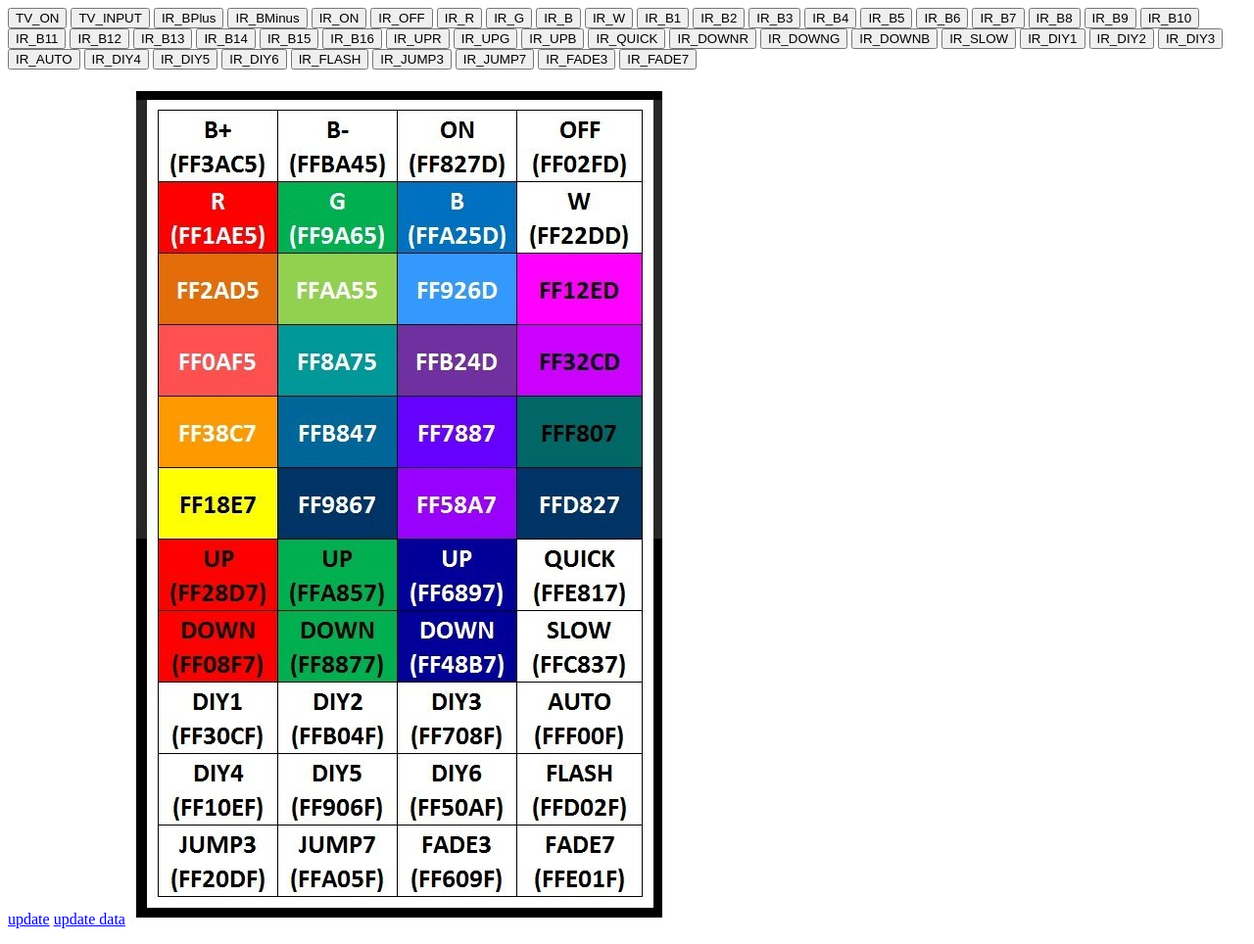
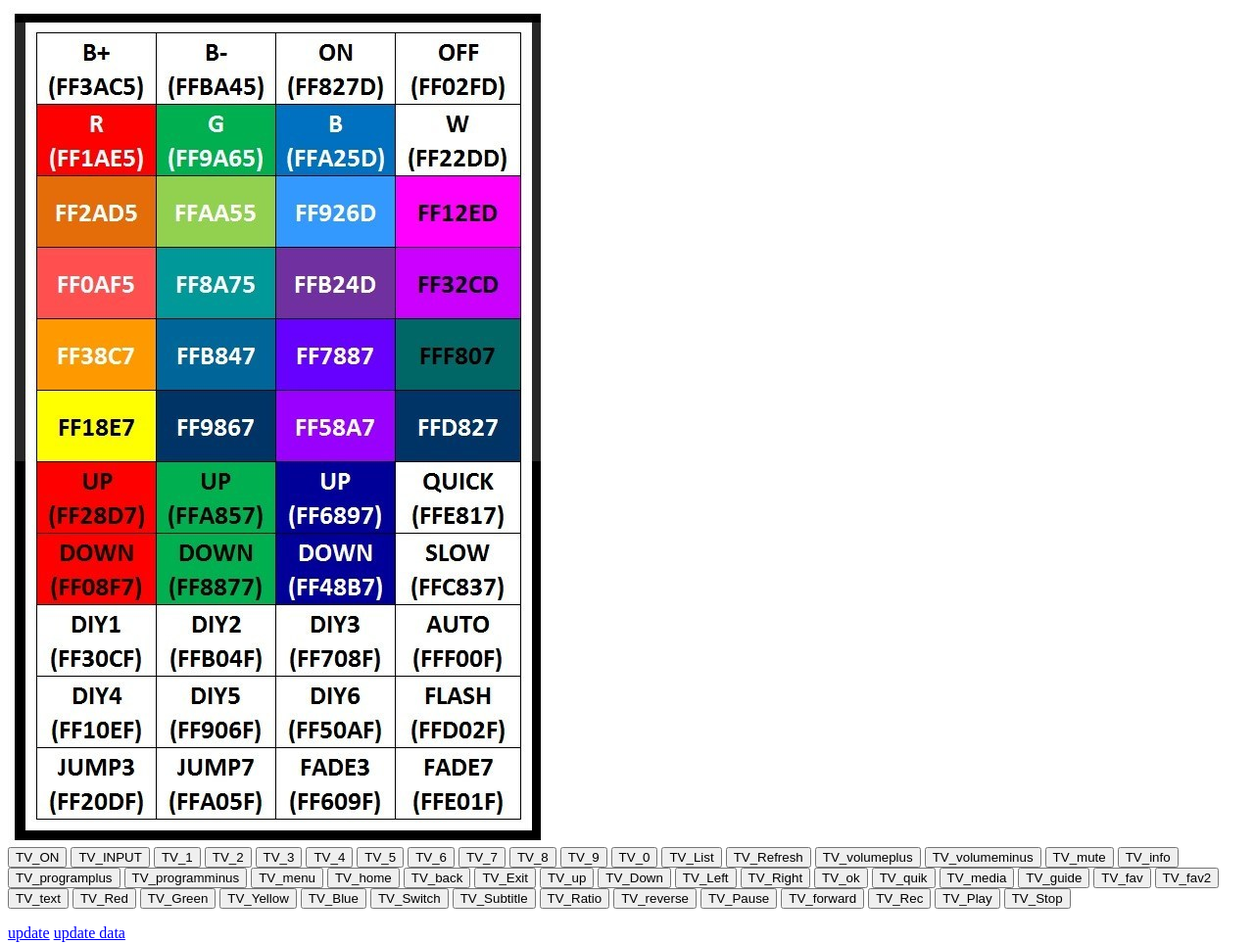
Before and after one commit to williambuttenham/arcade-ir-blaster, a plain HTML site: page data/index.html in a window 1280 px wide. Shown: the whole page at 98% size. Drawn offline with Linux system fonts and the light colour scheme.

Commit message:
new commands

```diff
--- a/data/index.html
+++ b/data/index.html
@@ -1,52 +1,120 @@
+<html>
+
+<head>
+    <script>
+        function submitform(button) {
+            document.getElementById('command').value = button;
+            document.formmap.submit();
+        }
+    </script>
+</head>
+
+<body>
+    <form name="formmap" action="/command" method="POST">
+        <input type='hidden' id='command' name="data" />
+    </form>
+
+    <img src="44keyIRRemoteCodes.jpg" usemap="#disp_map">
+
+    <map name="disp_map">
+        <area onClick="submitform('IR_BPlus')" href="#" coords="30,25,152,98" shape="rect">
+        <area onClick="submitform('IR_BMinus')" href="#" coords="152,25,272,98" shape="rect">
+        <area onClick="submitform('IR_ON')" href="#" coords="273,25,395,98" shape="rect">
+        <area onClick="submitform('IR_OFF')" href="#" coords="395,25,523,98" shape="rect">
+        <area onClick="submitform('IR_R')" href="#" coords="30,98,152,171" shape="rect">
+        <area onClick="submitform('IR_G')" href="#" coords="152,98,272,171" shape="rect">
+        <area onClick="submitform('IR_B')" href="#" coords="273,98,395,171" shape="rect">
+        <area onClick="submitform('IR_W')" href="#" coords="395,98,523,171" shape="rect">
+        <area onClick="submitform('IR_B1')" href="#" coords="30,171,152,244" shape="rect">
+        <area onClick="submitform('IR_B2')" href="#" coords="152,171,272,244" shape="rect">
+        <area onClick="submitform('IR_B3')" href="#" coords="273,171,395,244" shape="rect">
+        <area onClick="submitform('IR_B4')" href="#" coords="395,171,523,244" shape="rect">
+        <area onClick="submitform('IR_B5')" href="#" coords="30,244,152,317" shape="rect">
+        <area onClick="submitform('IR_B6')" href="#" coords="152,244,272,317" shape="rect">
+        <area onClick="submitform('IR_B7')" href="#" coords="273,244,395,317" shape="rect">
+        <area onClick="submitform('IR_B8')" href="#" coords="395,244,523,317" shape="rect">
+        <area onClick="submitform('IR_B9')" href="#" coords="30,317,152,390" shape="rect">
+        <area onClick="submitform('IR_B10')" href="#" coords="152,317,272,390" shape="rect">
+        <area onClick="submitform('IR_B11')" href="#" coords="273,317,395,390" shape="rect">
+        <area onClick="submitform('IR_B12')" href="#" coords="395,317,523,390" shape="rect">
+        <area onClick="submitform('IR_B13')" href="#" coords="30,390,152,463" shape="rect">
+        <area onClick="submitform('IR_B14')" href="#" coords="152,390,272,463" shape="rect">
+        <area onClick="submitform('IR_B15')" href="#" coords="273,390,395,463" shape="rect">
+        <area onClick="submitform('IR_B16')" href="#" coords="395,390,523,463" shape="rect">
+        <area onClick="submitform('IR_UPR')" href="#" coords="30,463,152,536" shape="rect">
+        <area onClick="submitform('IR_UPG')" href="#" coords="152,463,272,536" shape="rect">
+        <area onClick="submitform('IR_UPB')" href="#" coords="273,463,395,536" shape="rect">
+        <area onClick="submitform('IR_QUICK')" href="#" coords="395,463,523,536" shape="rect">
+        <area onClick="submitform('IR_DOWNR')" href="#" coords="30,536,152,609" shape="rect">
+        <area onClick="submitform('IR_DOWNG')" href="#" coords="152,536,272,609" shape="rect">
+        <area onClick="submitform('IR_DOWNB')" href="#" coords="273,536,395,609" shape="rect">
+        <area onClick="submitform('IR_SLOW')" href="#" coords="395,536,523,609" shape="rect">
+        <area onClick="submitform('IR_DIY1')" href="#" coords="30,609,152,682" shape="rect">
+        <area onClick="submitform('IR_DIY2')" href="#" coords="152,609,272,682" shape="rect">
+        <area onClick="submitform('IR_DIY3')" href="#" coords="273,609,395,682" shape="rect">
+        <area onClick="submitform('IR_AUTO')" href="#" coords="395,609,523,682" shape="rect">
+        <area onClick="submitform('IR_DIY4')" href="#" coords="30,682,152,755" shape="rect">
+        <area onClick="submitform('IR_DIY5')" href="#" coords="152,682,272,755" shape="rect">
+        <area onClick="submitform('IR_DIY6')" href="#" coords="273,682,395,755" shape="rect">
+        <area onClick="submitform('IR_FLASH')" href="#" coords="395,682,523,755" shape="rect">
+        <area onClick="submitform('IR_JUMP3')" href="#" coords="30,755,152,828" shape="rect">
+        <area onClick="submitform('IR_JUMP7')" href="#" coords="152,755,272,828" shape="rect">
+        <area onClick="submitform('IR_FADE3')" href="#" coords="273,755,395,828" shape="rect">
+        <area onClick="submitform('IR_FADE7')" href="#" coords="395,755,523,828" shape="rect">
+    </map>
+
     <form method="POST">
         <input type="submit" name="data" formaction="/command" value="TV_ON">
         <input type="submit" name="data" formaction="/command" value="TV_INPUT">
-    <input type="submit" name="data" formaction="/command" value="IR_BPlus">
-    <input type="submit" name="data" formaction="/command" value="IR_BMinus">
-    <input type="submit" name="data" formaction="/command" value="IR_ON">
-    <input type="submit" name="data" formaction="/command" value="IR_OFF">
-    <input type="submit" name="data" formaction="/command" value="IR_R">
-    <input type="submit" name="data" formaction="/command" value="IR_G">
-    <input type="submit" name="data" formaction="/command" value="IR_B">
-    <input type="submit" name="data" formaction="/command" value="IR_W">
-    <input type="submit" name="data" formaction="/command" value="IR_B1">
-    <input type="submit" name="data" formaction="/command" value="IR_B2">
-    <input type="submit" name="data" formaction="/command" value="IR_B3">
-    <input type="submit" name="data" formaction="/command" value="IR_B4">
-    <input type="submit" name="data" formaction="/command" value="IR_B5">
-    <input type="submit" name="data" formaction="/command" value="IR_B6">
-    <input type="submit" name="data" formaction="/command" value="IR_B7">
-    <input type="submit" name="data" formaction="/command" value="IR_B8">
-    <input type="submit" name="data" formaction="/command" value="IR_B9">
-    <input type="submit" name="data" formaction="/command" value="IR_B10">
-    <input type="submit" name="data" formaction="/command" value="IR_B11">
-    <input type="submit" name="data" formaction="/command" value="IR_B12">
-    <input type="submit" name="data" formaction="/command" value="IR_B13">
-    <input type="submit" name="data" formaction="/command" value="IR_B14">
-    <input type="submit" name="data" formaction="/command" value="IR_B15">
-    <input type="submit" name="data" formaction="/command" value="IR_B16">
-    <input type="submit" name="data" formaction="/command" value="IR_UPR">
-    <input type="submit" name="data" formaction="/command" value="IR_UPG">
-    <input type="submit" name="data" formaction="/command" value="IR_UPB">
-    <input type="submit" name="data" formaction="/command" value="IR_QUICK">
-    <input type="submit" name="data" formaction="/command" value="IR_DOWNR">
-    <input type="submit" name="data" formaction="/command" value="IR_DOWNG">
-    <input type="submit" name="data" formaction="/command" value="IR_DOWNB">
-    <input type="submit" name="data" formaction="/command" value="IR_SLOW">
-    <input type="submit" name="data" formaction="/command" value="IR_DIY1">
-    <input type="submit" name="data" formaction="/command" value="IR_DIY2">
-    <input type="submit" name="data" formaction="/command" value="IR_DIY3">
-    <input type="submit" name="data" formaction="/command" value="IR_AUTO">
-    <input type="submit" name="data" formaction="/command" value="IR_DIY4">
-    <input type="submit" name="data" formaction="/command" value="IR_DIY5">
-    <input type="submit" name="data" formaction="/command" value="IR_DIY6">
-    <input type="submit" name="data" formaction="/command" value="IR_FLASH">
-    <input type="submit" name="data" formaction="/command" value="IR_JUMP3">
-    <input type="submit" name="data" formaction="/command" value="IR_JUMP7">
-    <input type="submit" name="data" formaction="/command" value="IR_FADE3">
-    <input type="submit" name="data" formaction="/command" value="IR_FADE7">
+        <input type="submit" name="data" formaction="/command" value="TV_1">
+        <input type="submit" name="data" formaction="/command" value="TV_2">
+        <input type="submit" name="data" formaction="/command" value="TV_3">
+        <input type="submit" name="data" formaction="/command" value="TV_4">
+        <input type="submit" name="data" formaction="/command" value="TV_5">
+        <input type="submit" name="data" formaction="/command" value="TV_6">
+        <input type="submit" name="data" formaction="/command" value="TV_7">
+        <input type="submit" name="data" formaction="/command" value="TV_8">
+        <input type="submit" name="data" formaction="/command" value="TV_9">
+        <input type="submit" name="data" formaction="/command" value="TV_0">
+        <input type="submit" name="data" formaction="/command" value="TV_List">
+        <input type="submit" name="data" formaction="/command" value="TV_Refresh">
+        <input type="submit" name="data" formaction="/command" value="TV_volumeplus">
+        <input type="submit" name="data" formaction="/command" value="TV_volumeminus">
+        <input type="submit" name="data" formaction="/command" value="TV_mute">
+        <input type="submit" name="data" formaction="/command" value="TV_info">
+        <input type="submit" name="data" formaction="/command" value="TV_programplus">
+        <input type="submit" name="data" formaction="/command" value="TV_programminus">
+        <input type="submit" name="data" formaction="/command" value="TV_menu">
+        <input type="submit" name="data" formaction="/command" value="TV_home">
+        <input type="submit" name="data" formaction="/command" value="TV_back">
+        <input type="submit" name="data" formaction="/command" value="TV_Exit">
+        <input type="submit" name="data" formaction="/command" value="TV_up">
+        <input type="submit" name="data" formaction="/command" value="TV_Down">
+        <input type="submit" name="data" formaction="/command" value="TV_Left">
+        <input type="submit" name="data" formaction="/command" value="TV_Right">
+        <input type="submit" name="data" formaction="/command" value="TV_ok">
+        <input type="submit" name="data" formaction="/command" value="TV_quik">
+        <input type="submit" name="data" formaction="/command" value="TV_media">
+        <input type="submit" name="data" formaction="/command" value="TV_guide">
+        <input type="submit" name="data" formaction="/command" value="TV_fav">
+        <input type="submit" name="data" formaction="/command" value="TV_fav2">
+        <input type="submit" name="data" formaction="/command" value="TV_text">
+        <input type="submit" name="data" formaction="/command" value="TV_Red">
+        <input type="submit" name="data" formaction="/command" value="TV_Green">
+        <input type="submit" name="data" formaction="/command" value="TV_Yellow">
+        <input type="submit" name="data" formaction="/command" value="TV_Blue">
+        <input type="submit" name="data" formaction="/command" value="TV_Switch">
+        <input type="submit" name="data" formaction="/command" value="TV_Subtitle">
+        <input type="submit" name="data" formaction="/command" value="TV_Ratio">
+        <input type="submit" name="data" formaction="/command" value="TV_reverse">
+        <input type="submit" name="data" formaction="/command" value="TV_Pause">
+        <input type="submit" name="data" formaction="/command" value="TV_forward">
+        <input type="submit" name="data" formaction="/command" value="TV_Rec">
+        <input type="submit" name="data" formaction="/command" value="TV_Play">
+        <input type="submit" name="data" formaction="/command" value="TV_Stop">
     </form>
     <a href="update">update</a>
     <a href="uploaddata">update data</a>
+</body>
 
-<img src="44keyIRRemoteCodes.jpg">
+</html>
```
Also changed, not shown: 1 other file. Lines whose indentation alone changed are shown as unchanged.
